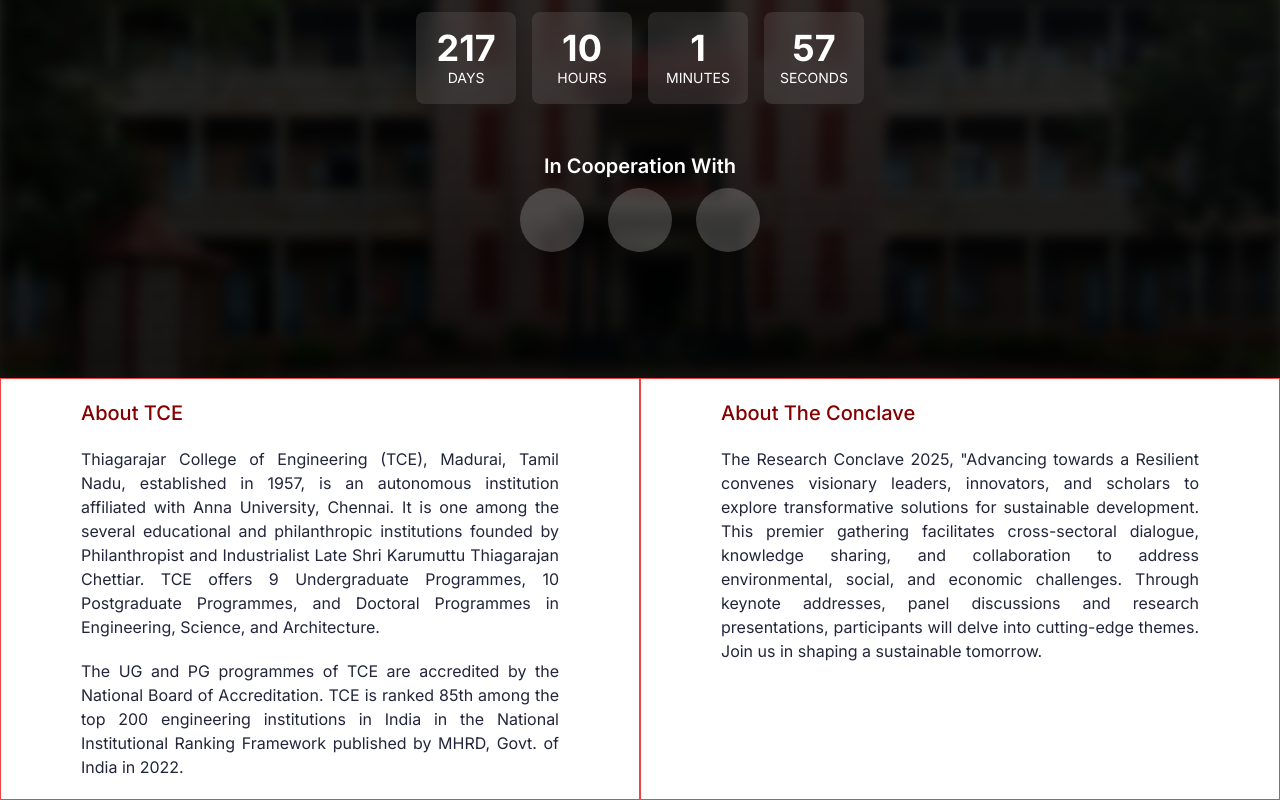
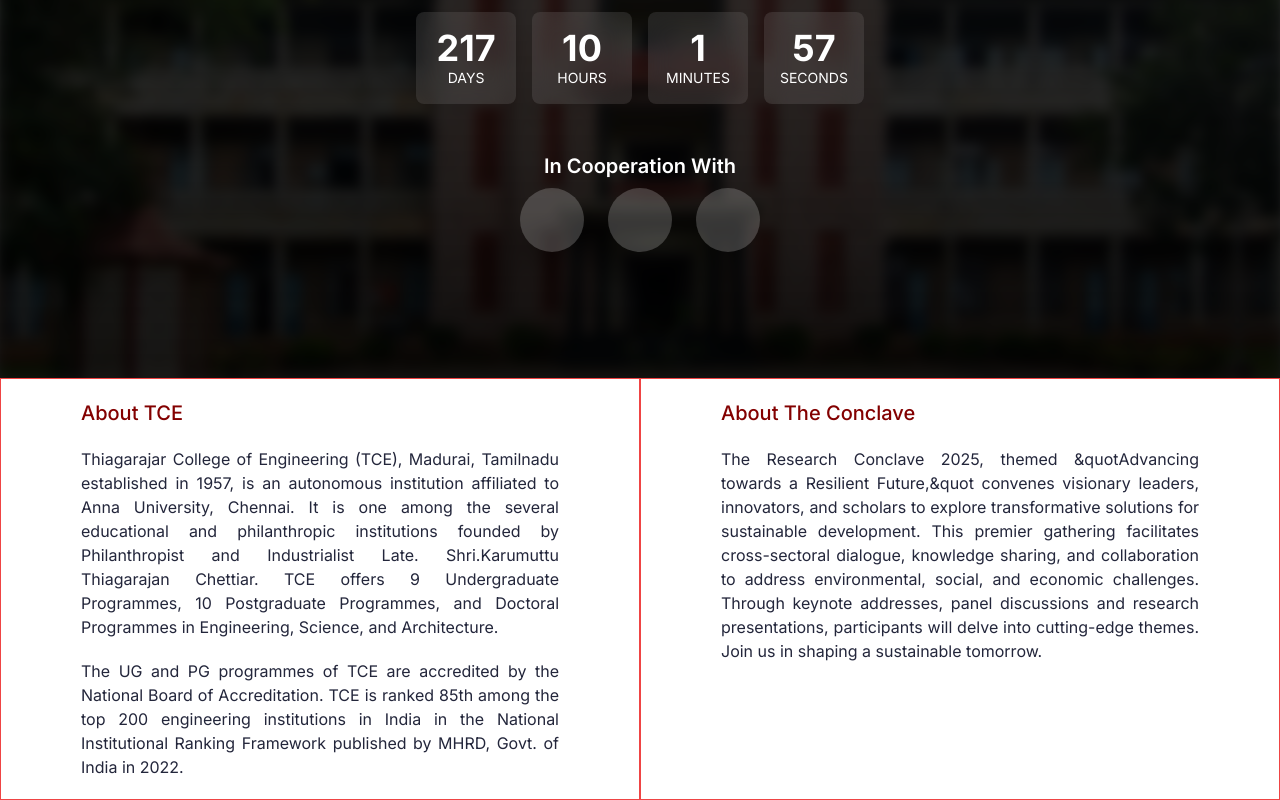
Before and after one commit to kmrsanthosh/TCEResearchConclave, a Next.js app: page / in a window 1280 px wide. Shown: the part 517-1317 px from the top of the page. Built offline with nearby package versions, Linux system fonts and the light colour scheme.

Commit message:
Replace `"` With `&quot`

```diff
--- a/components/Home/About.tsx
+++ b/components/Home/About.tsx
@@ -7,11 +7,11 @@ const About = () => {
       <div className="flex flex-col w-[50%] px-20 py-5 text-justify space-y-5 border border-red-500">
         <h1 className="font-medium text-xl text-primary-accent">About TCE</h1>
         <p className="text-neutral-black">
-          Thiagarajar College of Engineering (TCE), Madurai, Tamil Nadu,
-          established in 1957, is an autonomous institution affiliated with Anna
+          Thiagarajar College of Engineering (TCE), Madurai, Tamilnadu
+          established in 1957, is an autonomous institution affiliated to Anna
           University, Chennai. It is one among the several educational and
           philanthropic institutions founded by Philanthropist and Industrialist
-          Late Shri Karumuttu Thiagarajan Chettiar. TCE offers 9 Undergraduate
+          Late. Shri.Karumuttu Thiagarajan Chettiar. TCE offers 9 Undergraduate
           Programmes, 10 Postgraduate Programmes, and Doctoral Programmes in
           Engineering, Science, and Architecture.
         </p>
@@ -29,14 +29,14 @@ const About = () => {
           About The Conclave
         </h1>
         <p>
-          The Research Conclave 2025, "Advancing towards a Resilient convenes
-          visionary leaders, innovators, and scholars to explore transformative
-          solutions for sustainable development. This premier gathering
-          facilitates cross-sectoral dialogue, knowledge sharing, and
-          collaboration to address environmental, social, and economic
-          challenges. Through keynote addresses, panel discussions and research
-          presentations, participants will delve into cutting-edge themes. Join
-          us in shaping a sustainable tomorrow.
+          The Research Conclave 2025, themed &quotAdvancing towards a Resilient
+          Future,&quot convenes visionary leaders, innovators, and scholars to
+          explore transformative solutions for sustainable development. This
+          premier gathering facilitates cross-sectoral dialogue, knowledge
+          sharing, and collaboration to address environmental, social, and
+          economic challenges. Through keynote addresses, panel discussions and
+          research presentations, participants will delve into cutting-edge
+          themes. Join us in shaping a sustainable tomorrow.
         </p>
       </div>
     </section>
```
